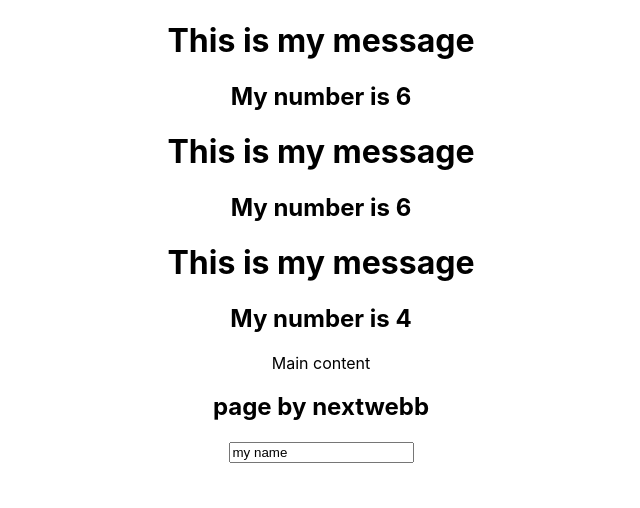
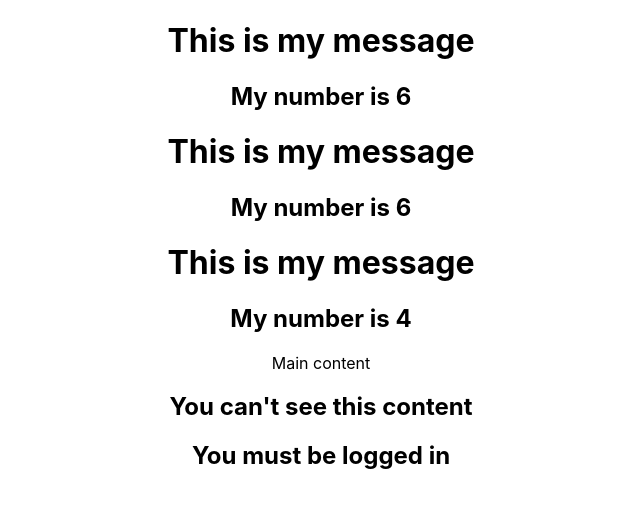
Before and after one commit to nextwebb/React-refresher, a React (Create React App) app in the folder first-app/: page / in a window 1280 px wide. Shown: the top 508 px of the page, without its empty margins (319-959 px from the left). Built offline with nearby package versions, Linux system fonts and the light colour scheme.

Commit message:
conditional display

```diff
--- a/first-app/src/App.js
+++ b/first-app/src/App.js
@@ -7,7 +7,9 @@ function  createAlert(){
   alert('hello, you clicked me!')
 }
 
+
 function App() {
+
     return (
       <div className="App">
         <Header info="This is my message" myNumber="6" />
@@ -15,8 +17,10 @@ function App() {
         <Header info="This is my message" myNumber="4" />
           <p>Main content</p>
         <Footer trademark="page by nextwebb" myalert={createAlert} />
+
       </div>
     );
+
 }
 
 export default App;
--- a/first-app/src/components/footer.js
+++ b/first-app/src/components/footer.js
@@ -4,7 +4,8 @@ class Footer extends Component{
 
     state = {
         name: '',
-        age: 35
+        age: 10,
+        isLogin:false
     }
 
     componentDidMount() {
@@ -20,10 +21,22 @@ class Footer extends Component{
     render() {
         return (
             <div>
-                <h2 onClick={this.props.myalert}>
-                    {this.props.trademark}
-                </h2>
-                <input value={this.state.name} onChange={this.changed} />
+
+
+            { this.state.isLogin ? (
+                    <React.Fragment>
+                        <h2 onClick={this.props.myalert}>
+                            {this.props.trademark}
+                        </h2>
+                        <input value={this.state.name} onChange={this.changed}/>
+                    </React.Fragment>
+                ) : (
+                    <React.Fragment>
+                        <h2> You can't see this content </h2>
+                        <h2> You must be logged in </h2>
+                    </React.Fragment>
+                )
+            }
             </div>
         )
 
```
Lines whose indentation alone changed are shown as unchanged.
